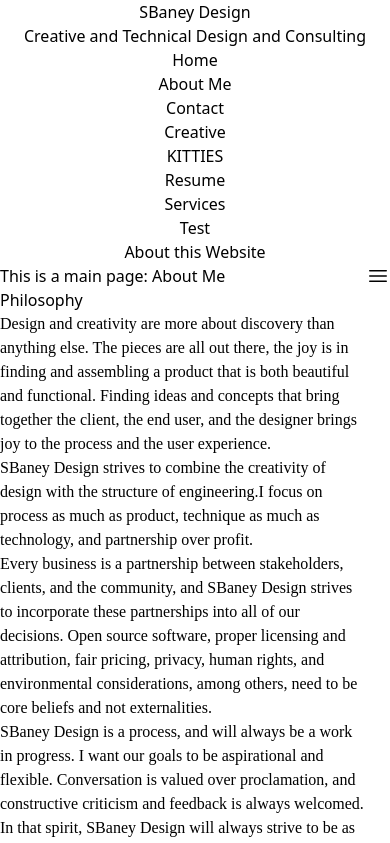
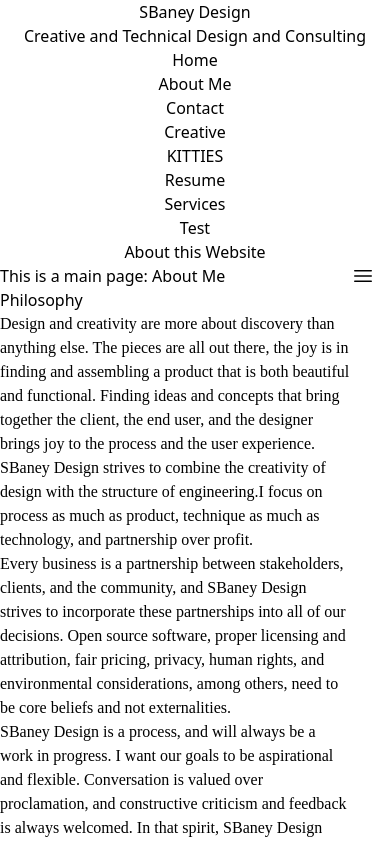
Before and after one commit to sbaney/sbaney-design-website-next-tw, a Next.js app in the folder sbaney-design-website/: page /mainPages/about in a window 390 px wide. Shown: the top 843 px of the page. Built offline with nearby package versions, Linux system fonts and the light colour scheme.

Commit message:
hacky solution for fixed hamburger icon position

```diff
--- a/sbaney-design-website/app/mainPages/[slug]/page.tsx
+++ b/sbaney-design-website/app/mainPages/[slug]/page.tsx
@@ -23,22 +23,23 @@ const mainPage = (props: any) => {
   const slug = props.params.slug;
   const mainPage = getMainPageContent(slug);
   return (
-    <div>
-      <div className="grid grid-flow-col auto-cols-auto">
     <div className="">
+      <div className="grid grid-cols-10">
+        <div className="col-span-9">
           <h1>This is a main page: {mainPage.data.title}</h1>
           <article className="prose">
             <Markdown>{mainPage.content}</Markdown>
           </article>
         </div>
-        <div className="md:hidden">
+        <div className="col-span-1 md:hidden overflow-y-auto">
+          <div className="fixed">
             <svg
               xmlns="http://www.w3.org/2000/svg"
               fill="none"
               viewBox="0 0 24 24"
               strokeWidth={1.5}
               stroke="currentColor"
-            className="w-6 h-6 md:hidden"
+              className="w-6 h-6"
             >
               <path
                 strokeLinecap="round"
@@ -49,6 +50,7 @@ const mainPage = (props: any) => {
           </div>
         </div>
       </div>
+    </div>
   );
 };
 
```
Lines whose indentation alone changed are shown as unchanged.
